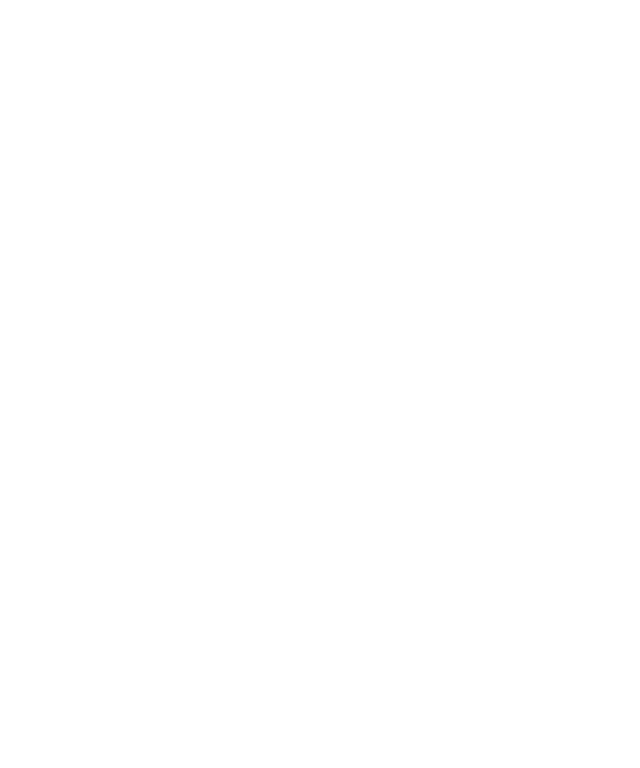
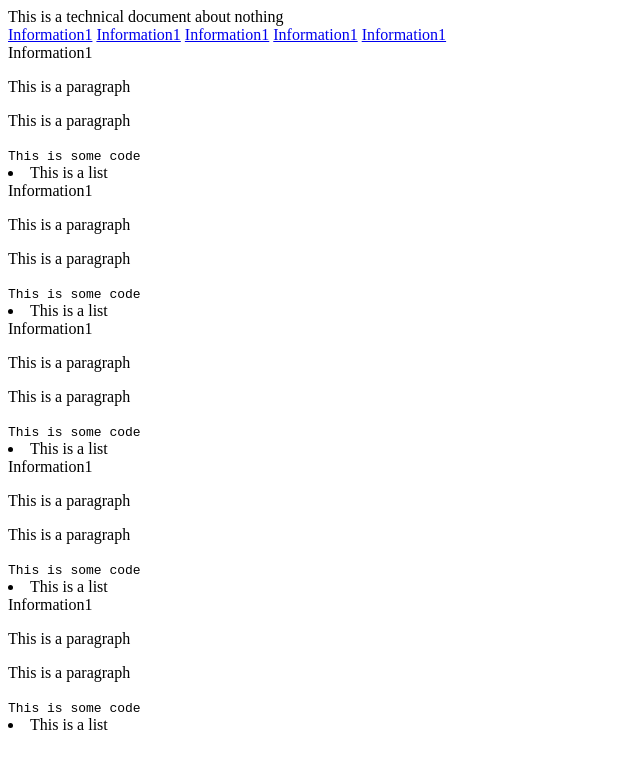
Before and after one commit to estebretarg/Responsive_Web_Design, a plain HTML site: page Technichal Documentation Page.html in a window 1280 px wide. Shown: the whole page, without its empty margins (0-640 px from the left). Drawn offline with Linux system fonts and the light colour scheme.

Commit message:
commit to master

```diff
--- a/Technichal Documentation Page.html
+++ b/Technichal Documentation Page.html
@@ -1,9 +1,72 @@
 <!DOCTYPE html>
 <html>
   <head>
-
+    <style>
+      @media screen and (min-width: 1700px) {
+        #navbar {
+          display: flexbox;
+          flex-direction: column;
+          align-items: left;
+        }
+      }
+    </style>
   </head>
   <body>
-
+    <nav id="navbar">
+      <header>This is a technical document about nothing</header>
+      <a href="#information1" class="nav-link">Information1</a>
+      <a href="#information1" class="nav-link">Information1</a>
+      <a href="#information1" class="nav-link">Information1</a>
+      <a href="#information1" class="nav-link">Information1</a>
+      <a href="#information1" class="nav-link">Information1</a>
+    </nav>
+    <main id="main-doc">
+      <section class="main-section" id="information1">
+        <header>
+          Information1
+        </header>
+        <p>This is a paragraph</p>
+        <p>This is a paragraph</p>
+        <code>This is some code</code>
+        <li>This is a list</li>
+      </section>
+      <section class="main-section" id="information1">
+        <header>
+          Information1
+        </header>
+        <p>This is a paragraph</p>
+        <p>This is a paragraph</p>
+        <code>This is some code</code>
+        <li>This is a list</li>
+      </section>
+      <section class="main-section" id="information1">
+        <header>
+          Information1
+        </header>
+        <p>This is a paragraph</p>
+        <p>This is a paragraph</p>
+        <code>This is some code</code>
+        <li>This is a list</li>
+      </section>
+      <section class="main-section" id="information1">
+        <header>
+          Information1
+        </header>
+        <p>This is a paragraph</p>
+        <p>This is a paragraph</p>
+        <code>This is some code</code>
+        <li>This is a list</li>
+      </section>
+      <section class="main-section" id="information1">
+        <header>
+          Information1
+        </header>
+        <p>This is a paragraph</p>
+        <p>This is a paragraph</p>
+        <code>This is some code</code>
+        <li>This is a list</li>
+      </section>
+    </main>
   </body>
+  <script src="https://cdn.freecodecamp.org/testable-projects-fcc/v1/bundle.js"></script>
 </html>
```
